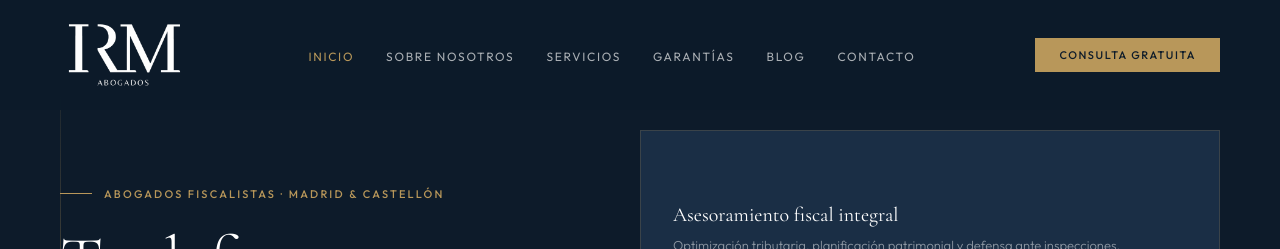
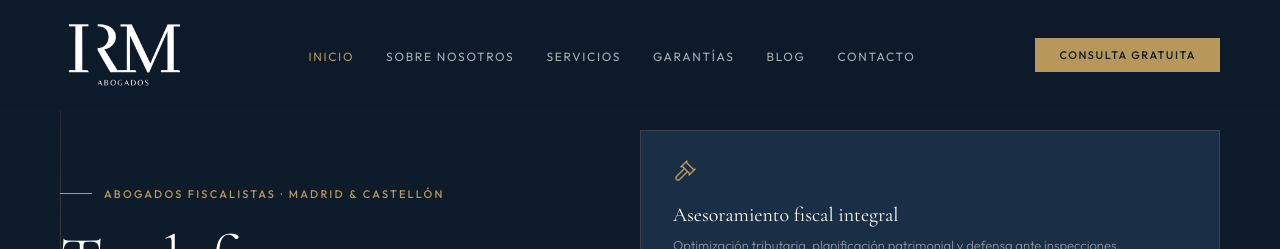
Before and after one commit to Ivanrm01/IRM-Abogados, a Next.js app: page / in a window 1280 px wide. Shown: the top 249 px of the page. Built offline with nearby package versions, Linux system fonts and the light colour scheme.

Commit message:
Update page.jsx

```diff
--- a/app/page.jsx
+++ b/app/page.jsx
@@ -31,7 +31,7 @@ export default function HomePage() {
           ].map(c => (
             <div key={c.href} className={styles.heroCard}>
               <div className={styles.heroCardIcon}>
-                {c.icon === 'fiscal' && c.title.includes('Fiscal') && <Gavel size={24} strokeWidth={1.5} color="#B8975A" />}
+                {c.icon === 'fiscal' && <Gavel size={24} strokeWidth={1.5} color="#B8975A" />}
                 {c.icon === 'garantias' && c.title.includes('Garantías') && <Shield size={24} strokeWidth={1.5} color="#B8975A" />}
                 {c.icon === 'startups' && <Rocket size={24} strokeWidth={1.5} color="#B8975A" />}
               </div>
```
